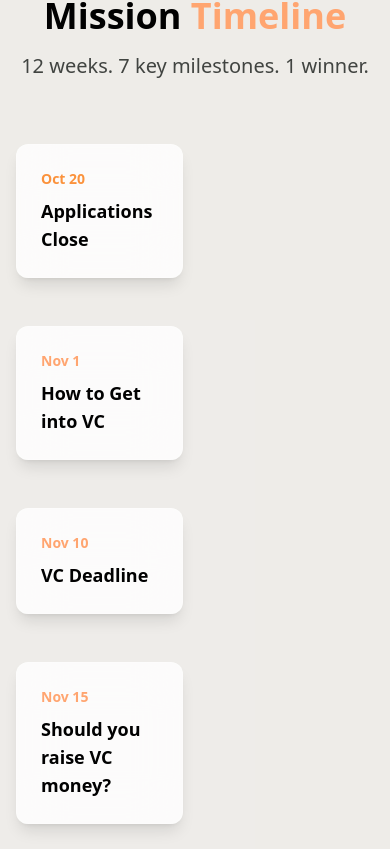
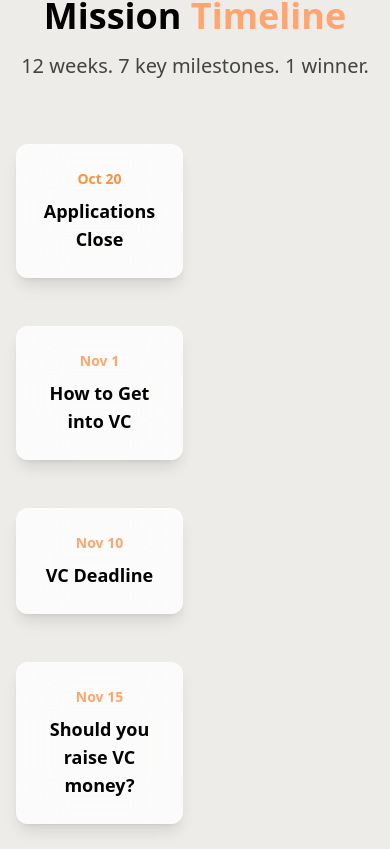
Before and after one commit to jclopezsDS/30x-platform, a React (Vite) app: page /ai-first-vc in a window 390 px wide. Shown: the part 5015-5864 px from the top of the page. Built offline with nearby package versions, Linux system fonts and the light colour scheme; the HTML template or start-up script is replaced by a standard one.

Commit message:
Complete BATCH 1: Center Mission Timeline + Remove redundant SocialProof

```diff
--- a/src/pages/AIFirstVC.tsx
+++ b/src/pages/AIFirstVC.tsx
@@ -335,7 +335,7 @@ const AIFirstVC = () => {
                   viewport={{ once: true }}
                   className={`flex items-center gap-6 md:gap-8 ${index % 2 === 0 ? 'md:flex-row' : 'md:flex-row-reverse'}`}
                 >
-                  <div className={`flex-1 ${index % 2 === 0 ? 'md:text-right' : 'md:text-left'}`}>
+                  <div className={`flex-1 text-center ${index % 2 === 0 ? 'md:text-right' : 'md:text-left'}`}>
                     <div className={`glass-card p-6 rounded-xl border-2 ${milestone.highlight ? 'border-accent' : 'border-accent/30'}`}>
                       <div className={`text-sm font-bold mb-2 ${milestone.highlight ? 'text-orange-400' : 'text-accent'}`}>
                         {milestone.date}
--- a/src/pages/Fundraising.tsx
+++ b/src/pages/Fundraising.tsx
@@ -233,8 +233,6 @@ const Fundraising = () => {
         </div>
       </section>
 
-      <SocialProof title="We've helped incubate +20 companies, and invested in different funds, including:" logoImage="/assets/logos-empresas.webp" />
-
       <CTASection
         headline="Raise capital"
         subheadline="with speed and precision"
```
